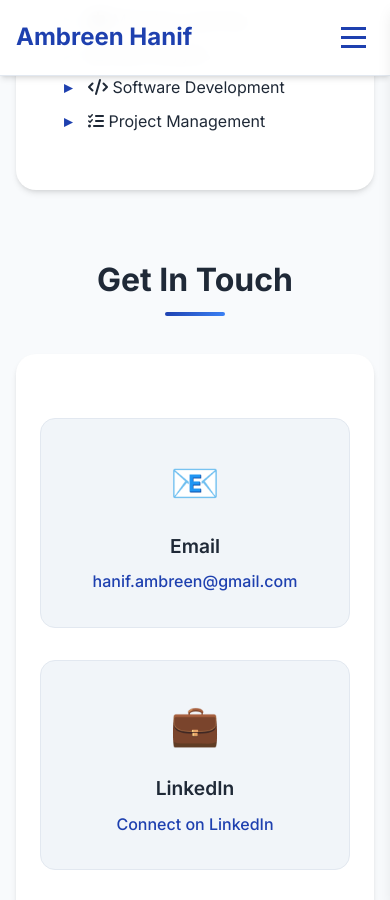
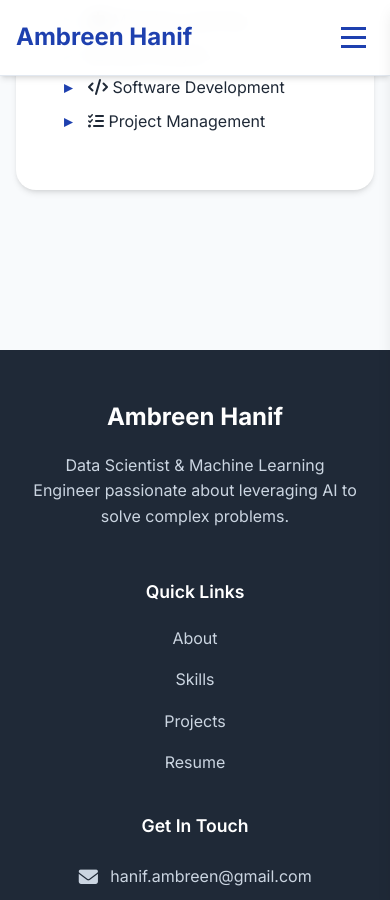
Before and after one commit to umberH/umberH.github.io, a Jekyll site: the page built from index.markdown, in a window 390 px wide and 900 px high, scrolled down 8562 px. Built offline with Jekyll 4.4.1, drawn with Linux system fonts in a browser that asks for light colours; some of the changed text lies outside the part shown.

Commit message:
Move contact info to footer with proper icons and remove contact section

```diff
--- a/_includes/header.html
+++ b/_includes/header.html
@@ -16,7 +16,6 @@
         <li><a class="page-link" href="#skills">Skills</a></li>
         <li><a class="page-link" href="#projects">Projects</a></li>
         <li><a class="page-link" href="#resume">Resume</a></li>
-        <li><a class="page-link" href="#contact">Contact</a></li>
         <li><a class="page-link" href="{{ site.baseurl }}/assets/Ambreen_Hanif_CV_2022.pdf" target="_blank">Download CV</a></li>
         <li class="color-scheme-toggle">
           <button id="color-scheme-btn" class="color-scheme-btn">🎨</button>
--- a/assets/css/style.css
+++ b/assets/css/style.css
@@ -515,65 +515,13 @@ main {
   font-weight: bold;
 }
 
-/* Contact Section */
-.contact-section {
-  background: var(--background-white);
-  border-radius: 20px;
-  padding: 3rem;
-  box-shadow: var(--shadow-md);
-}
 
-.contact-grid {
-  display: grid;
-  grid-template-columns: repeat(auto-fit, minmax(250px, 1fr));
-  gap: 2rem;
-  margin-top: 2rem;
-}
-
-.contact-card {
-  background: var(--background-card);
-  padding: 2rem;
-  border-radius: 15px;
-  text-align: center;
-  transition: all 0.3s ease;
-  border: 1px solid var(--border-color);
-}
-
-.contact-card:hover {
-  transform: translateY(-5px);
-  box-shadow: var(--shadow-lg);
-}
-
-.contact-icon {
-  font-size: 2.5rem;
-  color: var(--primary-color);
-  margin-bottom: 1rem;
-}
-
-.contact-title {
-  font-size: 1.2rem;
-  font-weight: 600;
-  margin-bottom: 0.5rem;
-  color: var(--text-primary);
-}
-
-.contact-link {
-  color: var(--primary-color);
-  text-decoration: none;
-  font-weight: 500;
-  transition: color 0.3s ease;
-}
-
-.contact-link:hover {
-  color: var(--secondary-color);
-}
 
 /* Footer */
 .site-footer {
   background: var(--text-primary);
   color: white;
-  text-align: center;
-  padding: 2rem;
+  padding: 3rem 2rem 1rem;
   margin-top: 4rem;
 }
 
@@ -582,21 +530,91 @@ main {
   margin: 0 auto;
 }
 
-.footer-links {
+.footer-main {
+  display: grid;
+  grid-template-columns: 2fr 1fr 1fr;
+  gap: 3rem;
+  margin-bottom: 2rem;
+}
+
+.footer-section {
   display: flex;
-  justify-content: center;
-  gap: 2rem;
+  flex-direction: column;
+}
+
+.footer-title {
+  font-size: 1.5rem;
+  font-weight: 700;
+  margin-bottom: 1rem;
+  color: white;
+}
+
+.footer-description {
+  color: #cbd5e1;
+  line-height: 1.6;
   margin-bottom: 1rem;
 }
 
+.footer-subtitle {
+  font-size: 1.1rem;
+  font-weight: 600;
+  margin-bottom: 1rem;
+  color: white;
+}
+
+.footer-links {
+  display: flex;
+  flex-direction: column;
+  gap: 0.5rem;
+}
+
 .footer-link {
-  color: white;
+  color: #cbd5e1;
   text-decoration: none;
   transition: color 0.3s ease;
+  padding: 0.25rem 0;
 }
 
 .footer-link:hover {
   color: var(--accent-color);
+}
+
+.footer-contact {
+  display: flex;
+  flex-direction: column;
+  gap: 0.75rem;
+}
+
+.footer-contact-link {
+  display: flex;
+  align-items: center;
+  gap: 0.75rem;
+  color: #cbd5e1;
+  text-decoration: none;
+  transition: all 0.3s ease;
+  padding: 0.5rem 0;
+}
+
+.footer-contact-link:hover {
+  color: var(--accent-color);
+  transform: translateX(5px);
+}
+
+.footer-contact-link i {
+  font-size: 1.2rem;
+  width: 20px;
+  text-align: center;
+}
+
+.footer-bottom {
+  border-top: 1px solid #475569;
+  padding-top: 1.5rem;
+  text-align: center;
+}
+
+.footer-bottom p {
+  color: #94a3b8;
+  margin: 0;
 }
 
 /* Animations */
@@ -768,6 +786,16 @@ main {
   .contact-grid {
     grid-template-columns: 1fr;
   }
+
+  .footer-main {
+    grid-template-columns: 1fr;
+    gap: 2rem;
+    text-align: center;
+  }
+
+  .footer-contact {
+    align-items: center;
+  }
 }
 
 @media (max-width: 480px) {
--- a/index.markdown
+++ b/index.markdown
@@ -98,34 +98,7 @@ author: Ambreen Hanif
       </div>
     </section>
 
-    <!-- Contact Section -->
-    <section id="contact" class="section">
-      <h2 class="section-title">Get In Touch</h2>
-      <div class="contact-section">
-        <div class="contact-grid">
-          <div class="contact-card">
-            <div class="contact-icon">📧</div>
-            <h3 class="contact-title">Email</h3>
-            <a href="mailto:hanif.ambreen@gmail.com" class="contact-link">hanif.ambreen@gmail.com</a>
-          </div>
-          <div class="contact-card">
-            <div class="contact-icon">💼</div>
-            <h3 class="contact-title">LinkedIn</h3>
-            <a href="https://linkedin.com/in/ambreen16" class="contact-link" target="_blank">Connect on LinkedIn</a>
-          </div>
-          <div class="contact-card">
-            <div class="contact-icon">🐙</div>
-            <h3 class="contact-title">GitHub</h3>
-            <a href="https://github.com/umberH" class="contact-link" target="_blank">View My Work</a>
-          </div>
-          <div class="contact-card">
-            <div class="contact-icon">📄</div>
-            <h3 class="contact-title">Resume</h3>
-            <a href="{{ '/assets/Ambreen_Hanif_CV_2022.pdf' | relative_url }}" class="contact-link" target="_blank">Download CV</a>
-          </div>
-        </div>
-      </div>
-    </section>
+
 
   </div>
 </main>
@@ -133,12 +106,43 @@ author: Ambreen Hanif
 <!-- Footer -->
 <footer class="site-footer">
   <div class="footer-content">
-    <div class="footer-links">
-      <a href="#about" class="footer-link">About</a>
-      <a href="#skills" class="footer-link">Skills</a>
-      <a href="#projects" class="footer-link">Projects</a>
-      <a href="#contact" class="footer-link">Contact</a>
+    <div class="footer-main">
+      <div class="footer-section">
+        <h3 class="footer-title">Ambreen Hanif</h3>
+        <p class="footer-description">Data Scientist & Machine Learning Engineer passionate about leveraging AI to solve complex problems.</p>
+      </div>
+
+      <div class="footer-section">
+        <h4 class="footer-subtitle">Quick Links</h4>
+        <div class="footer-links">
+          <a href="#about" class="footer-link">About</a>
+          <a href="#skills" class="footer-link">Skills</a>
+          <a href="#projects" class="footer-link">Projects</a>
+          <a href="#resume" class="footer-link">Resume</a>
+        </div>
+      </div>
+
+      <div class="footer-section">
+        <h4 class="footer-subtitle">Get In Touch</h4>
+        <div class="footer-contact">
+          <a href="mailto:hanif.ambreen@gmail.com" class="footer-contact-link">
+            <i class="fas fa-envelope"></i>
+            <span>hanif.ambreen@gmail.com</span>
+          </a>
+          <a href="https://linkedin.com/in/ambreen16" class="footer-contact-link" target="_blank">
+            <i class="fab fa-linkedin"></i>
+            <span>LinkedIn</span>
+          </a>
+          <a href="https://github.com/umberH" class="footer-contact-link" target="_blank">
+            <i class="fab fa-github"></i>
+            <span>GitHub</span>
+          </a>
+        </div>
+      </div>
     </div>
-    <p>&copy; 2024 Ambreen Hanif. All rights reserved.</p>
+
+    <div class="footer-bottom">
+      <p>&copy; 2024 Ambreen Hanif. All rights reserved.</p>
+    </div>
   </div>
 </footer>
```
